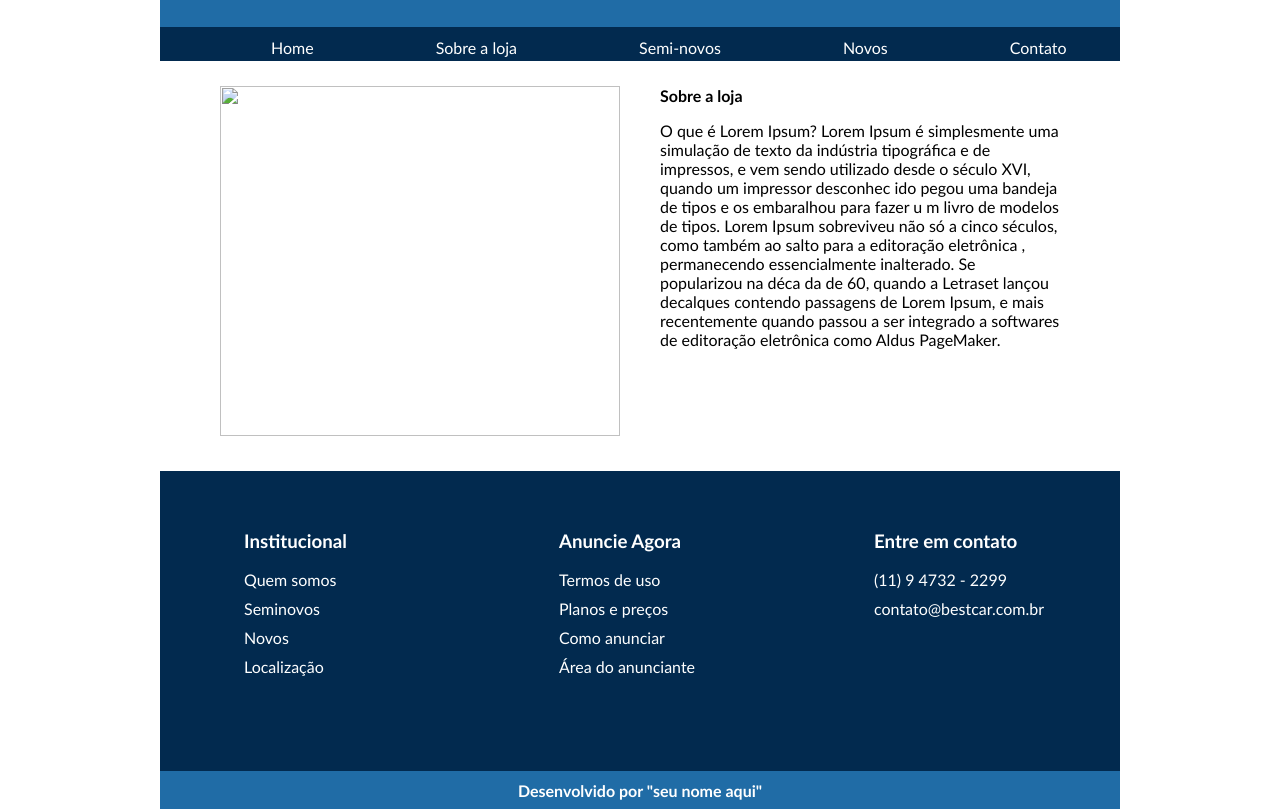
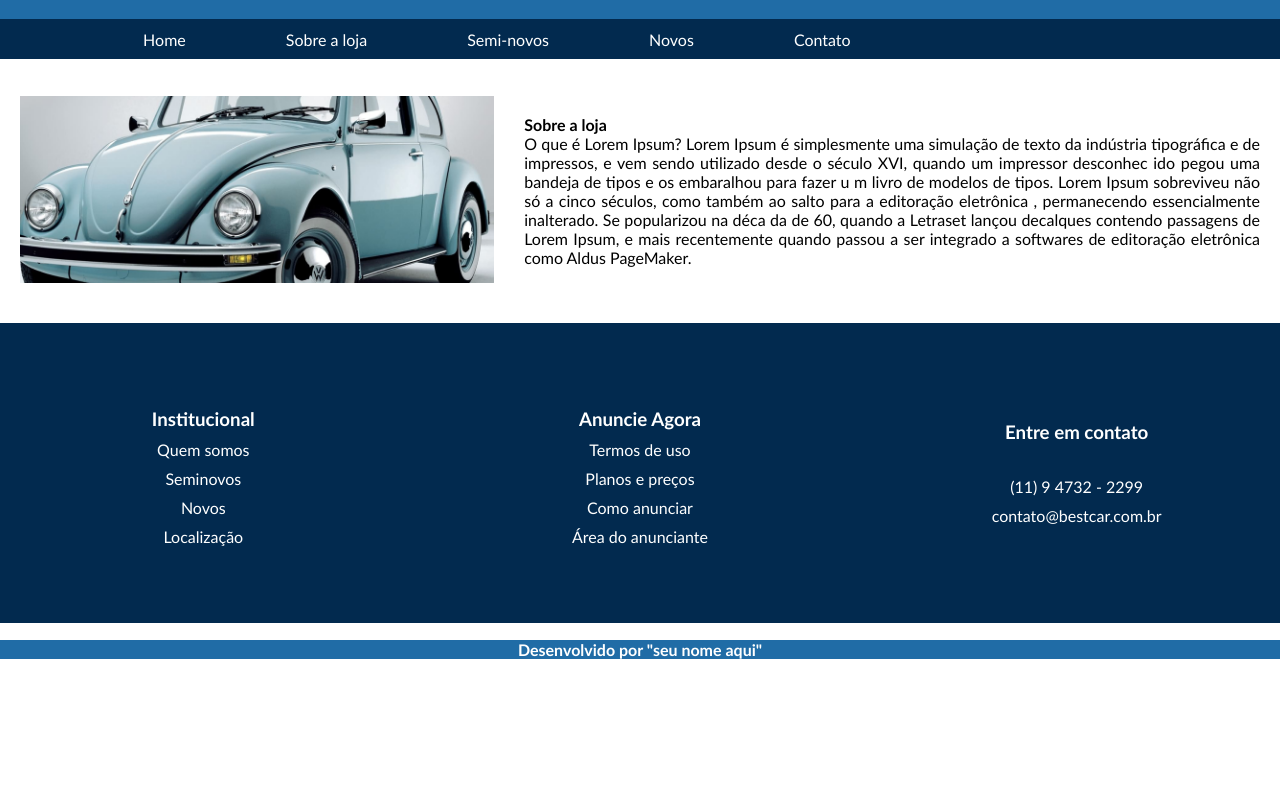
Before and after one commit to mgolegario/loja-carro, a plain HTML site: page sobre.html in a window 1280 px wide. Shown: the part 141-950 px from the top of the page. After the commit the page ends 800 px from the top, so only its background shows below. Drawn offline with Linux system fonts and the light colour scheme.

Commit message:
development

```diff
--- a/orbit-1.2.3.css
+++ b/orbit-1.2.3.css
@@ -9,13 +9,18 @@
 /* PUT IN YOUR SLIDER ID AND SIZE TO MAKE LOAD BEAUTIFULLY
    ================================================== */
 #featured {
-	width: 940px;
-	height: 450px;
-	background: #000 url('orbit/loading.gif') no-repeat center center;
-	overflow: hidden; }
+    width: 10px;
+    height: 450px;
+    background: #000 url('orbit/loading.gif') no-repeat center center;
+    overflow: hidden;
+
+}
+
 #featured>img,
 #featured>div,
-#featured>a { display: none; }
+#featured>a {
+    display: none;
+}
 
 
 
@@ -26,19 +31,22 @@
 div.orbit-wrapper {
     width: 1px;
     height: 1px;
-    position: relative; }
+    position: relative;
+}
 
 div.orbit {
     width: 1px;
     height: 1px;
     position: relative;
-    overflow: hidden }
+    overflow: hidden
+}
 
 div.orbit>img {
     position: absolute;
     top: 0;
     left: 0;
-    display: none; }
+    display: none;
+}
 
 div.orbit>a {
     border: none;
@@ -46,14 +54,16 @@ div.orbit>a {
     top: 0;
     left: 0;
     line-height: 0;
-    display: none; }
+    display: none;
+}
 
 .orbit>div {
     position: absolute;
     top: 0;
     left: 0;
     width: 100%;
-    height: 100%; }
+    height: 100%;
+}
 
 /* Note: If your slider only uses content or anchors, you're going to want to put the width and height declarations on the ".orbit>div" and "div.orbit>a" tags in addition to just the .orbit-wrapper */
 
@@ -70,7 +80,8 @@ div.timer {
     right: 10px;
     opacity: .6;
     cursor: pointer;
-    z-index: 1001; }
+    z-index: 1001;
+}
 
 span.rotator {
     display: block;
@@ -80,7 +91,8 @@ span.rotator {
     top: 0;
     left: -20px;
     background: url(orbit/rotator-black.png) no-repeat;
-    z-index: 3; }
+    z-index: 3;
+}
 
 span.mask {
     display: block;
@@ -90,15 +102,18 @@ span.mask {
     top: 0;
     right: 0;
     z-index: 2;
-    overflow: hidden; }
+    overflow: hidden;
+}
 
 span.rotator.move {
-    left: 0 }
+    left: 0
+}
 
 span.mask.move {
     width: 40px;
     left: 0;
-    background: url(orbit/timer-black.png) repeat 0 0; }
+    background: url(orbit/timer-black.png) repeat 0 0;
+}
 
 span.pause {
     display: block;
@@ -109,14 +124,17 @@ span.pause {
     left: 0;
     background: url(orbit/pause-black.png) no-repeat;
     z-index: 4;
-    opacity: 0; }
+    opacity: 0;
+}
 
 span.pause.active {
-    background: url(orbit/pause-black.png) no-repeat 0 -40px }
+    background: url(orbit/pause-black.png) no-repeat 0 -40px
+}
 
 div.timer:hover span.pause,
 span.pause.active {
-    opacity: 1 }
+    opacity: 1
+}
 
 
 /* CAPTIONS
@@ -124,27 +142,30 @@ span.pause.active {
 
 .orbit-caption {
     display: none;
-    font-family: "HelveticaNeue", "Helvetica-Neue", Helvetica, Arial, sans-serif; }
+    font-family: "HelveticaNeue", "Helvetica-Neue", Helvetica, Arial, sans-serif;
+}
 
 .orbit-wrapper .orbit-caption {
     background: #000;
-    background: rgba(0,0,0,.6);
+    background: rgba(0, 0, 0, .6);
     z-index: 1000;
     color: #fff;
-	text-align: center;
-	padding: 7px 0;
+    text-align: center;
+    padding: 7px 0;
     font-size: 13px;
     position: absolute;
     right: 0;
     bottom: 0;
-    width: 100%; }
+    width: 100%;
+}
 
 
 /* DIRECTIONAL NAV
    ================================================== */
 
 div.slider-nav {
-    display: block }
+    display: block
+}
 
 div.slider-nav span {
     width: 78px;
@@ -154,15 +175,18 @@ div.slider-nav span {
     z-index: 1000;
     top: 50%;
     margin-top: -50px;
-    cursor: pointer; }
+    cursor: pointer;
+}
 
 div.slider-nav span.right {
     background: url(orbit/right-arrow.png);
-    right: 0; }
+    right: 0;
+}
 
 div.slider-nav span.left {
     background: url(orbit/left-arrow.png);
-    left: 0; }
+    left: 0;
+}
 
 /* BULLET NAV
    ================================================== */
@@ -173,8 +197,9 @@ div.slider-nav span.left {
     list-style: none;
     bottom: -40px;
     left: 50%;
-	margin-left: -50px;
-    padding: 0; }
+    margin-left: -50px;
+    padding: 0;
+}
 
 .orbit-bullets li {
     float: left;
@@ -185,17 +210,21 @@ div.slider-nav span.left {
     background: url(orbit/bullets.jpg) no-repeat 4px 0;
     width: 13px;
     height: 12px;
-    overflow: hidden; }
+    overflow: hidden;
+}
 
 .orbit-bullets li.active {
     color: #222;
-    background-position: -8px 0; }
+    background-position: -8px 0;
+}
 
 .orbit-bullets li.has-thumb {
     background: none;
     width: 100px;
-    height: 75px; }
+    height: 75px;
+}
 
 .orbit-bullets li.active.has-thumb {
     background-position: 0 0;
-    border-top: 2px solid #000; }
+    border-top: 2px solid #000;
+}
--- a/sobre.html
+++ b/sobre.html
@@ -4,7 +4,8 @@
 <head>
     <title>Bestcars Store - Sobre a loja</title>
     <meta charset="UTF-8">
-
+    <meta name="viewport" content="width=device-width, initialscale=1.0">
+    <meta http-equiv="X-UA-Compatible" content="ie=edge">
     <!-- Seu CSS -->
     <link href="style.css" type="text/css" rel="stylesheet">
 
@@ -44,7 +45,7 @@
             <div class="menu_simple">
                 <center>
                     <ul>
-                        <li><a href="index.html">Home</a></li>
+                        <li><a id="home" href="index.html">Home</a></li>
                         <li><a href="sobre.html">Sobre a loja</a></li>
                         <li><a href="#">Semi-novos</a></li>
                         <li><a href="#">Novos</a></li>
@@ -59,7 +60,7 @@
         <!-- div sobre a empresa -->
         <div id="sobre">
             <div id="foto-sobre">
-                <img src="img/loja.jpg" width="400" height="350">
+                <img src="img/foto03.png" width="400" height="350">
             </div>
 
             <div id="texto-sobre">
@@ -130,12 +131,13 @@
                 </ul>
 
             </div>
+
         </div> <!--Fim da div rodape-site -->
-
         <div id="autor-site">
             <b>Desenvolvido por "seu nome aqui"</b>
         </div>
     </div>
+
 
     </div> <!--Fim da div Container -->
 
--- a/style.css
+++ b/style.css
@@ -1,34 +1,55 @@
+* {
+    box-sizing: border-box;
+    padding: 0;
+    margin: 0;
+
+}
+
 body {
     background-color: white;
     font-family: "Calibri", Times, serif;
+
 }
 
 /***** CONFIGURAÇÃO DO CONTAINER ****/
 #container {
-    width: 960px;
-    margin-left: auto;
-    margin-right: auto;
+
+    position: absolute;
     background-color: white;
+    display: flex;
+    flex-direction: column;
+    justify-content: space-between;
+    width: 100%;
+    min-height: 100vh;
 }
 
 /***** FIM CONFIGURAÇÃO DO CONTAINER ****/
 /***** CONFIGURAÇÃO DO TOPO ****/
 #topo-site {
-    width: 960px;
-    height: 194px;
-    float: left;
+    position: relative;
+    width: 100%;
+    height: auto;
     background-color: #206CA6;
+
 
 }
 
 /***** FIM DA CONFIGURAÇÃO DO TOPO ****/
 /***** CONFIGURAÇÃO DO LOGO DO SITE ****/
 #logo {
-    width: 300px;
-    height: 77px;
+
+    width: auto;
+    height: auto;
     float: left;
     margin-left: 40px;
     margin-top: 40px;
+}
+
+#logo img {
+    position: relative;
+    width: 100%;
+
+
 }
 
 /***** FIM DA CONFIGURAÇÃO DO LOGO DO SITE ****/
@@ -44,17 +65,23 @@ body {
 /***** FIM DA CONFIGURAÇÃO DA REDE SOCIAIS ****/
 /***** CONFIGURAÇÃO DO MENU DO SITE ****/
 .menu_simple {
-    width: 960px;
+    width: 100%;
     height: 40px;
     float: left;
     margin-top: 40px;
     background-color: #022A4F;
+    text-align: center;
+    display: flex;
+    flex-direction: row;
+    justify-content: space-around;
+    align-items: center;
+
 }
 
 .menu_simple ul {
     margin: 0;
     padding: 0;
-    float: left;
+
 }
 
 .menu_simple ul li {
@@ -65,7 +92,7 @@ body {
     float: left;
     text-decoration: none;
     color: white;
-    padding: 10.5px 11px;
+
     margin-left: 100px;
     background-color: #022A4F;
 }
@@ -79,92 +106,185 @@ body {
     background-color: #206CA6;
 }
 
+.menu_simple ul #home {
+    margin-left: 0;
+}
+
 /***** FIM DA CONFIGURAÇÃO DO MENU DO SITE ****/
 /***** CONFIGURAÇÃO DO SLIDE DO SITE ****/
 #slide {
-    margin-top: 10px;
-    float: left;
+    position: relative;
+
+    height: auto;
+    display: flex;
+    flex-direction: row;
+    align-items: center;
+    justify-content: center;
 }
+
+#slide {
+
+    width: 50%;
+
+}
+
 
 /***** FIM DA CONFIGURAÇÃO DO SLIDE DO SITE ****/
 /***** CONFIGURAÇÃO DA CAIXA CONTEUDO ****/
+
 .caixa-conteudo {
     width: 281px;
-    height: 206px;
+    height: 129px;
     float: left;
-    margin-left: 17px;
-    padding-left: 17px;
-    margin-top: 40px;
+    text-align: center;
+    display: flex;
+    flex-direction: column;
+    align-items: center;
+    justify-content: space-around;
+    margin-left: 30px;
 }
 
 .caixa-conteudo h3 {
     color: white;
-    margin-left: 50px
+
 }
 
 .caixa-conteudo ul {
     list-style: none;
     float: left;
     color: white;
-    margin-top: -10px;
-    margin-left: 10px;
+
 }
 
 .caixa-conteudo ul li {
     margin-top: 10px;
+
 }
 
 .caixa-conteudo li a {
+
     text-decoration: none;
-    margin-right: 10px;
     color: white;
 }
 
 /***** FIM CONFIGURAÇÃO DA CAIXA CONTEUDO ****/
 /***** CONFIGURAÇÃO DO RODAPE DO SITE ****/
 #rodape-site {
-    width: 960px;
+    width: 100%;
     height: 300px;
-    float: left;
     background-color: #022A4F;
-    margin-top: 10px;
+    display: flex;
+    flex-direction: row;
+    justify-content: space-around;
+    align-items: center;
+
+
+
+}
+
+
+#rodape-site .caixa-conteudo:first-child {
+    margin-left: 0;
+
 }
 
 #autor-site {
-    width: 960px;
-    height: 40px;
+    position: relative;
+    width: 100%;
+    height: auto;
     background-color: #206CA6;
-    float: left;
     text-align: center;
-    padding-top: 10px;
     color: white;
+    display: flex;
+    flex-direction: row;
+    align-items: center;
+    justify-content: center;
+
+
 }
 
 /***** FIM CONFIGURAÇÃO DO RODAPE DO SITE ****/
 /***** CONFIGURAÇÃO DA DIV SOBRE ****/
+
+
 #sobre {
-    width: 960px;
-    height: 400px;
-    background-color: white;
+    position: relative;
+    width: 100%;
+    height: auto;
     float: left;
+    display: flex;
+    flex-direction: row;
+    justify-content: center;
+    text-align: justify;
+    align-content: stretch;
+    align-items: center;
+    padding: 20px;
+
+
 }
 
 #foto-sobre {
-    width: 400px;
-    height: 350px;
+    width: 50%;
+    height: 50%;
+}
 
-    float: left;
-    margin-left: 60px;
-    margin-top: 25px;
+#foto-sobre img {
+
+    position: relative;
+    width: 100%;
+    height: 100%;
+
 }
 
 #texto-sobre {
-    width: 400px;
-    height: 350px;
-
-    float: left;
-    margin-left: 40px;
-    margin-top: 25px;
+    width: 80%;
+    height: auto;
+    padding-left: 30px
 }
 
 /***** FIM CONFIGURAÇÃO DO SOBRE ****/
+
+
+
+@media screen and (max-width: 767px) {
+    #sobre {
+        flex-direction: column;
+
+
+    }
+
+    #foto-sobre {
+
+        margin: 20px;
+    }
+
+    #texto-sobre {
+
+        padding-left: 0px;
+    }
+
+}
+
+@media screen and (max-width: 637px) {
+
+    #rodape-site {
+        height: auto;
+        flex-direction: column;
+        justify-content: space-around;
+        align-items: center;
+
+
+    }
+
+    .caixa-conteudo {
+        width: auto;
+        height: auto;
+        margin-left: 0px;
+        margin-top: 25px;
+    }
+
+    .caixa-conteudo:last-child {
+        margin-bottom: 25px;
+    }
+
+}
```
Also changed, not shown: index.html (+47 -12 lines).
